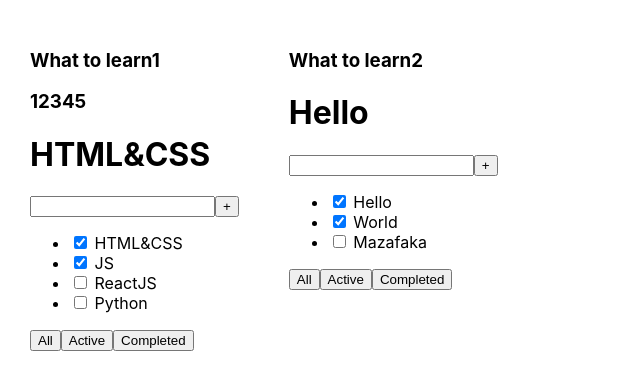
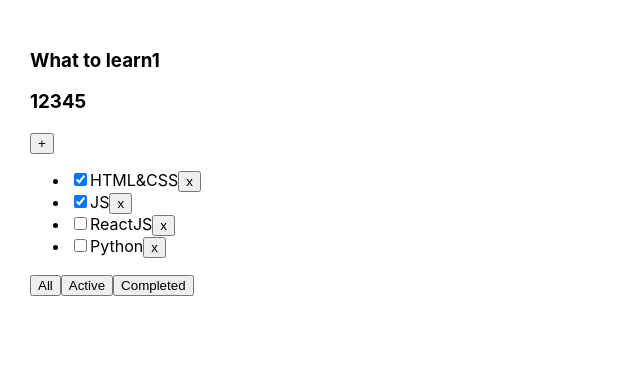
Before and after one commit to leonraz58/todolist, a React (Create React App) app: page / in a window 1280 px wide. Shown: the top 390 px of the page, without its empty margins (0-640 px from the left). Built offline with nearby package versions, Linux system fonts and the light colour scheme.

Commit message:
lesson 02

```diff
--- a/src/App.tsx
+++ b/src/App.tsx
@@ -1,27 +1,48 @@
-import React from 'react';
+import React, {useState} from 'react';
 import './App.css';
-import {Todolist} from './Todolist';
+import {TaskType, Todolist} from './Todolist';
 
 const truck1name = 'What to learn1';
 
-const tasks1 = [
-    {id: 1, title: "HTML&CSS", isDone: true},
-    {id: 2, title: "JS", isDone: true},
-    {id: 3, title: "ReactJS", isDone: false},
-    {id: 3, title: "Python", isDone: false}
-]
+export type filterValuesType = "all" | "completed" | "active"
+function App() {
 
-const tasks2 = [
-    {id: 1, title: "Hello", isDone: true},
-    {id: 2, title: "World", isDone: true},
-    {id: 3, title: "Mazafaka", isDone: false}
-]
+    let [tasks, setTasks] = useState<Array<TaskType>>([
+        {id: 1, title: "HTML&CSS", isDone: true},
+        {id: 2, title: "JS", isDone: true},
+        {id: 3, title: "ReactJS", isDone: false},
+        {id: 4, title: "Python", isDone: false}
+    ]);
+    let [filter, setFilter] = useState<filterValuesType>("all")
+    /*let tasks = arr[0];
+    let setTasks = arr[1];*/
 
-function App() {
+    function removeTask(idtodelete: number){
+        let filteredTasks = tasks.filter(t => t.id !== idtodelete)
+        setTasks(filteredTasks);
+    }
+
+    function changeFilter(value: filterValuesType){
+        setFilter(value)
+    }
+
+    let tasksForTodolist = tasks
+    if (filter === "completed") {
+        tasksForTodolist = tasks.filter(t => t.isDone === true)
+    }
+    if (filter === "active") {
+        tasksForTodolist = tasks.filter(t => t.isDone === false)
+    }
+
     return (
         <div className="App">
-            <Todolist truck={truck1name} truck2 = {12345} tasks={tasks1}/>
-            <Todolist truck={'What to learn2'} tasks={tasks2}/>
+            <Todolist title={truck1name}
+                      truck2 = {12345}
+                      tasks={tasksForTodolist}
+                      removeTask = {removeTask}
+                      changeFilter={changeFilter}
+            />
+
         </div>
     );
 }
--- a/src/Todolist.tsx
+++ b/src/Todolist.tsx
@@ -1,49 +1,47 @@
 import React from "react";
+import {filterValuesType} from "./App";
 
 type PropsType = {
-    truck: string;
+    title: string;
     truck2?: number;
     tasks: Array<TaskType>
+    removeTask: (idtodelete: number) => void
+    changeFilter: (value: filterValuesType) => void
 }
 
-type TaskType = {
+export type TaskType = {
     id: number
     title: string
     isDone: boolean
 }
 
+export const Todolist = (props: PropsType) => {
 
-
-export const Todolist = (props: PropsType) => {
     return (
         <div>
-            <h3>{props.truck}</h3>
+            <h3>{props.title}</h3>
             <h3>{props.truck2}</h3>
-            <h1>{props.tasks[0].title}</h1>
             <div>
-                <input />
                 <button>+</button>
             </div>
             <ul>
                 {props.tasks.map((el: TaskType) => {
                     return (
                         <li>
-                            <input type="checkbox" checked={el.isDone}/> <span>{el.title}</span>
+                            <input type="checkbox" checked={el.isDone}/>
+                            <span>{el.title}</span>
+                            <button onClick={()=>{props.removeTask(el.id)}}>x</button>
                         </li>
                     )
                 })}
 
             </ul>
             <div>
-                <button>All</button>
-                <button>Active</button>
-                <button>Completed</button>
+                <button onClick={()=>{props.changeFilter("all")}}>All</button>
+                <button onClick={()=>{props.changeFilter("active")}}>Active</button>
+                <button onClick={()=>{props.changeFilter("completed")}}>Completed</button>
             </div>
         </div>
     )
 
 }
-/* это заменили мапом
-<li><input type="checkbox" checked={props.tasks[0].isDone} /> <span>{props.tasks[0].title}</span></li>
-<li><input type="checkbox" checked={props.tasks[1].isDone} /> <span>{props.tasks[1].title}</span></li>
-<li><input type="checkbox" checked={props.tasks[2].isDone} /> <span>{props.tasks[2].title}</span></li>*/
```
Also changed, not shown: 1 other file (tests, documents, lock files or other folders).
